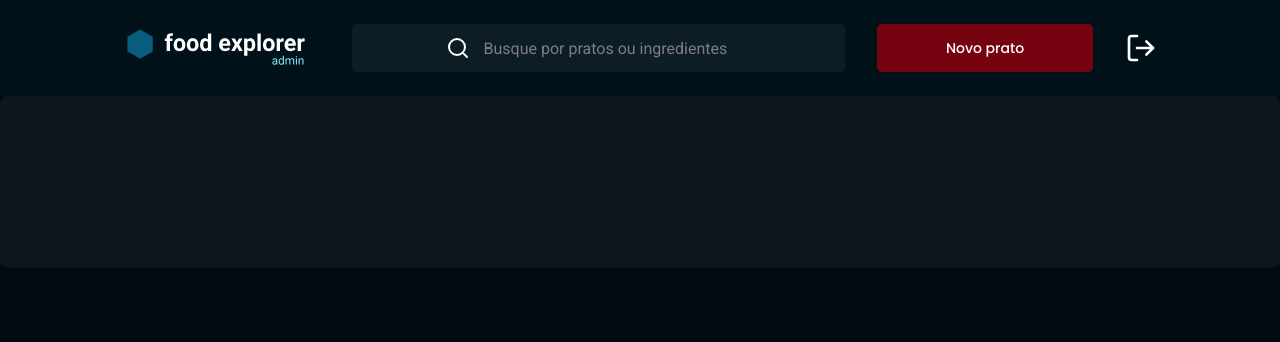
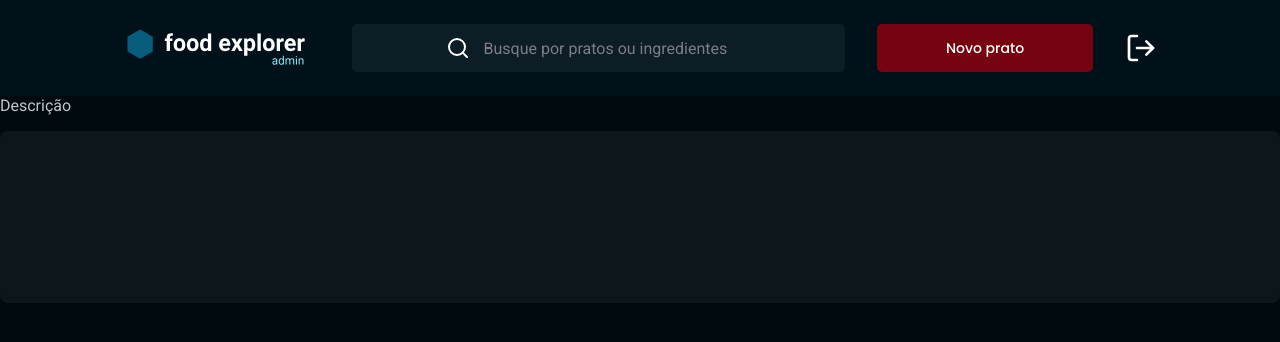
Before and after one commit to joao-sillva/food-explorer-frontend, a React (Vite) app: page / in a window 1280 px wide. Shown: the top 342 px of the page. Built offline with nearby package versions, Linux system fonts and the light colour scheme.

Commit message:
add component Section

```diff
--- /dev/null
+++ b/src/components/Section/index.jsx
@@ -0,0 +1,10 @@
+import { Container } from './styles'
+
+export function Section({ title, children }) {
+  return (
+    <Container>
+      <h2>{title}</h2>
+      <p>{children}</p>
+    </Container>
+  )
+}
--- /dev/null
+++ b/src/components/Section/styles.js
@@ -0,0 +1,11 @@
+import styled from 'styled-components'
+
+export const Container = styled.section`
+  > h2 {
+    margin-bottom: 16px;
+
+    color: ${({ theme }) => theme.COLORS.GRAY_100};
+    font-size: 16px;
+    font-weight: 400;
+  }
+`
--- a/src/pages/New/index.jsx
+++ b/src/pages/New/index.jsx
@@ -1,13 +1,16 @@
 import { Container } from './styles'
 import { Header } from '../../components/Header'
 import { Textarea } from '../../components/Textarea'
+import { Section } from '../../components/Section'
 
 export function New() {
   return (
     <Container>
       <Header isAdmin />
 
-      <Textarea placeholder='Fale brevemente sobre o prato, seus ingredientes e composição' />
+      <Section title='Descrição'>
+        <Textarea placeholder='Fale brevemente sobre o prato, seus ingredientes e composição' />
+      </Section>
     </Container>
   )
 }
```
